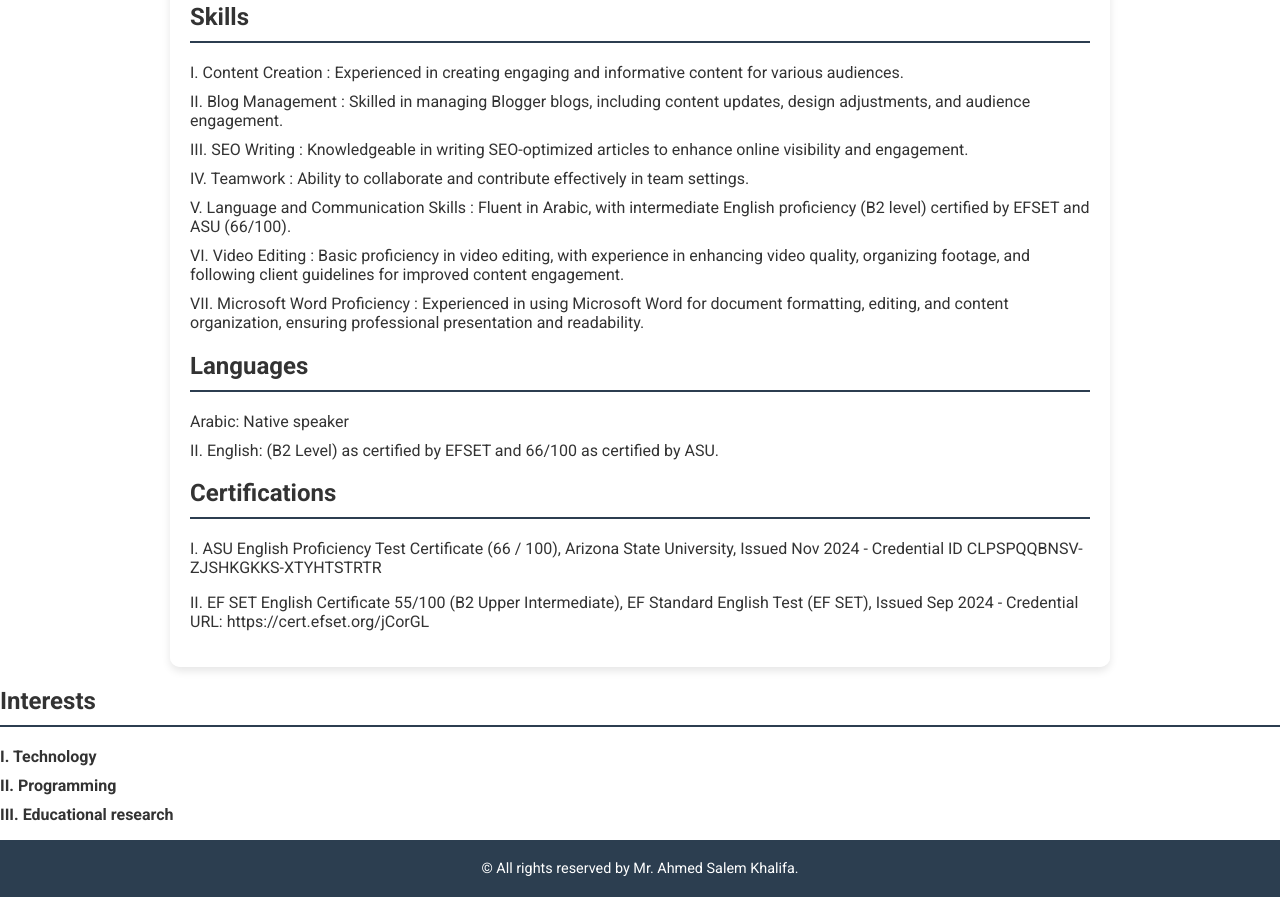
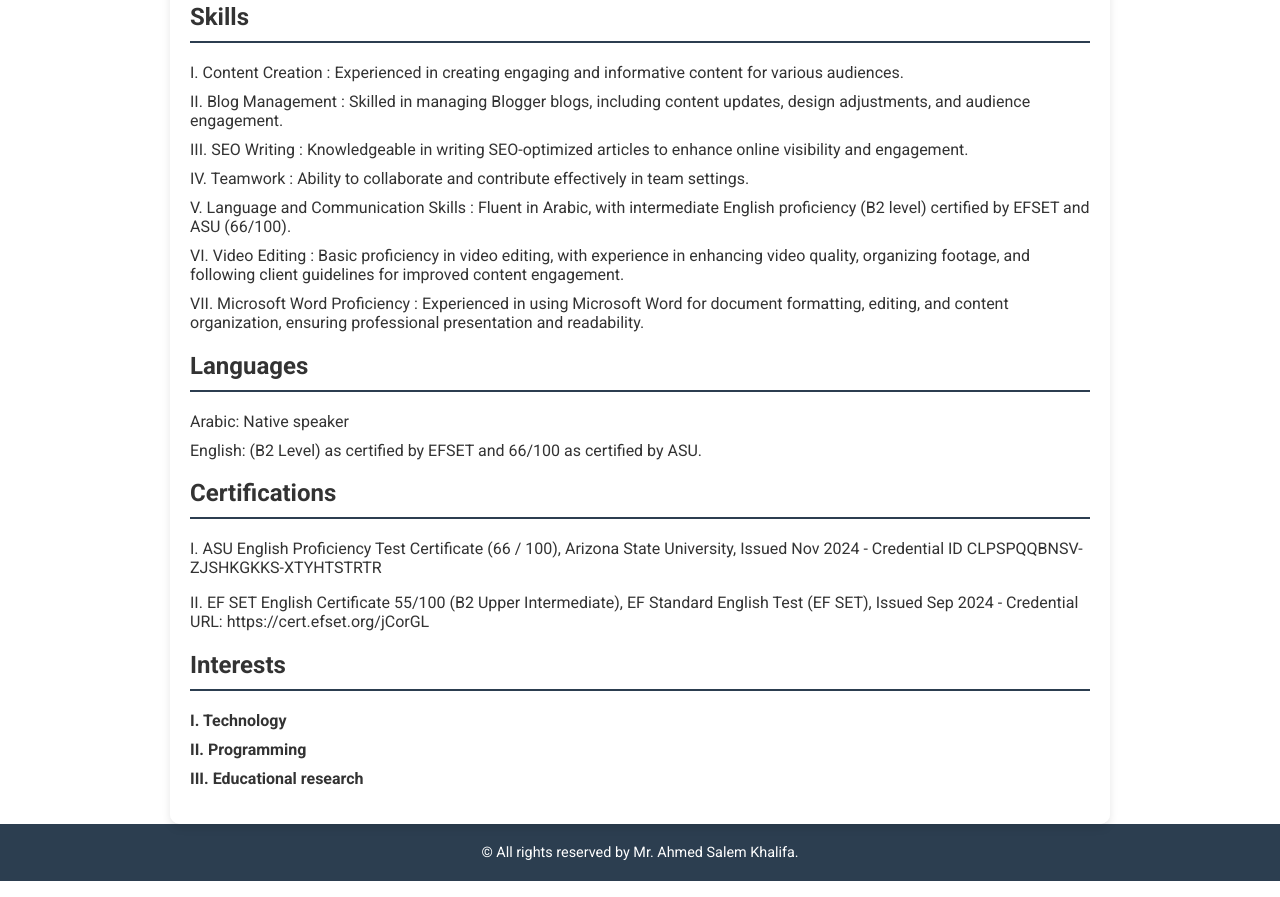
Before and after one commit to ahmed1salem/ahmed1salem.github.io, a plain HTML site: page index.html in a window 1280 px wide. Shown: the part 891-1788 px from the top of the page. Drawn offline with Linux system fonts and the light colour scheme.

Commit message:
Update index.html

```diff
--- a/index.html
+++ b/index.html
@@ -172,7 +172,7 @@
             <h2>Languages</h2>
             <ul>
                 <li>Arabic: Native speaker</li>
-                <li>II.	English: (B2 Level) as certified by EFSET and 66/100 as certified by ASU.</li>
+                <li>English: (B2 Level) as certified by EFSET and 66/100 as certified by ASU.</li>
             </ul>
         </section>
 
@@ -185,7 +185,6 @@
                 <li>II.	EF SET English Certificate 55/100 (B2 Upper Intermediate), EF Standard English Test (EF SET), Issued Sep 2024 - Credential URL: https://cert.efset.org/jCorGL</li>
             </ul>
         </section>
-    </div>
     <section>
             <h2>Interests</h2>
             <ul>
@@ -194,7 +193,7 @@
                 <li><strong>III. Educational research</strong></li>
             </ul>
         </section>
-
+        </div>
     <footer>
         © All rights reserved by Mr. Ahmed Salem Khalifa.
     </footer>
```
